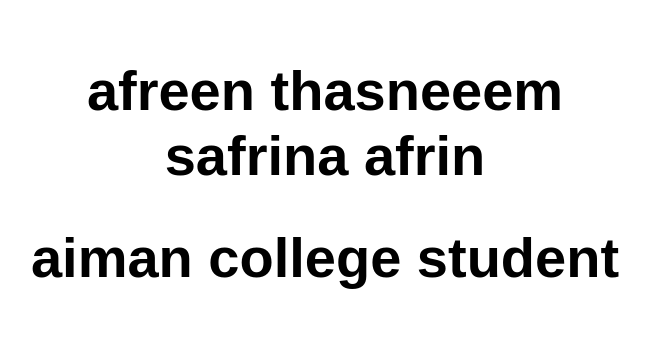
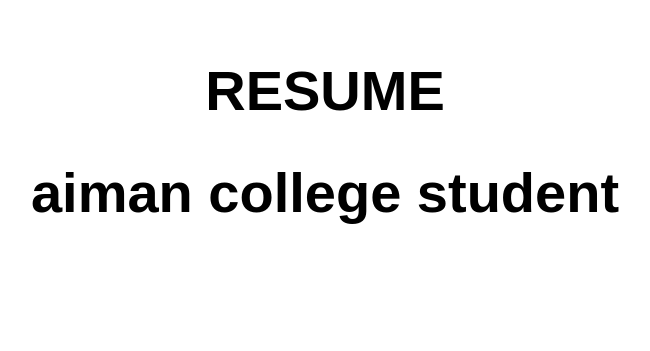
Before and after one commit to afreenjalal/Itzaiman, a website: page src/index.html in a window 1280 px wide. Shown: the whole page, without its empty margins (315-965 px from the left). Drawn offline with Linux system fonts and the light colour scheme.

Commit message:
added resume and name

```diff
--- a/src/index.html
+++ b/src/index.html
@@ -10,8 +10,9 @@
 
 <body>
   <main>
-    <h1>afreen thasneeem safrina afrin</h1>
+    <h1>RESUME</h1>
     <h1>aiman college student</h1>
+
   </main>
 </body>
 
```
